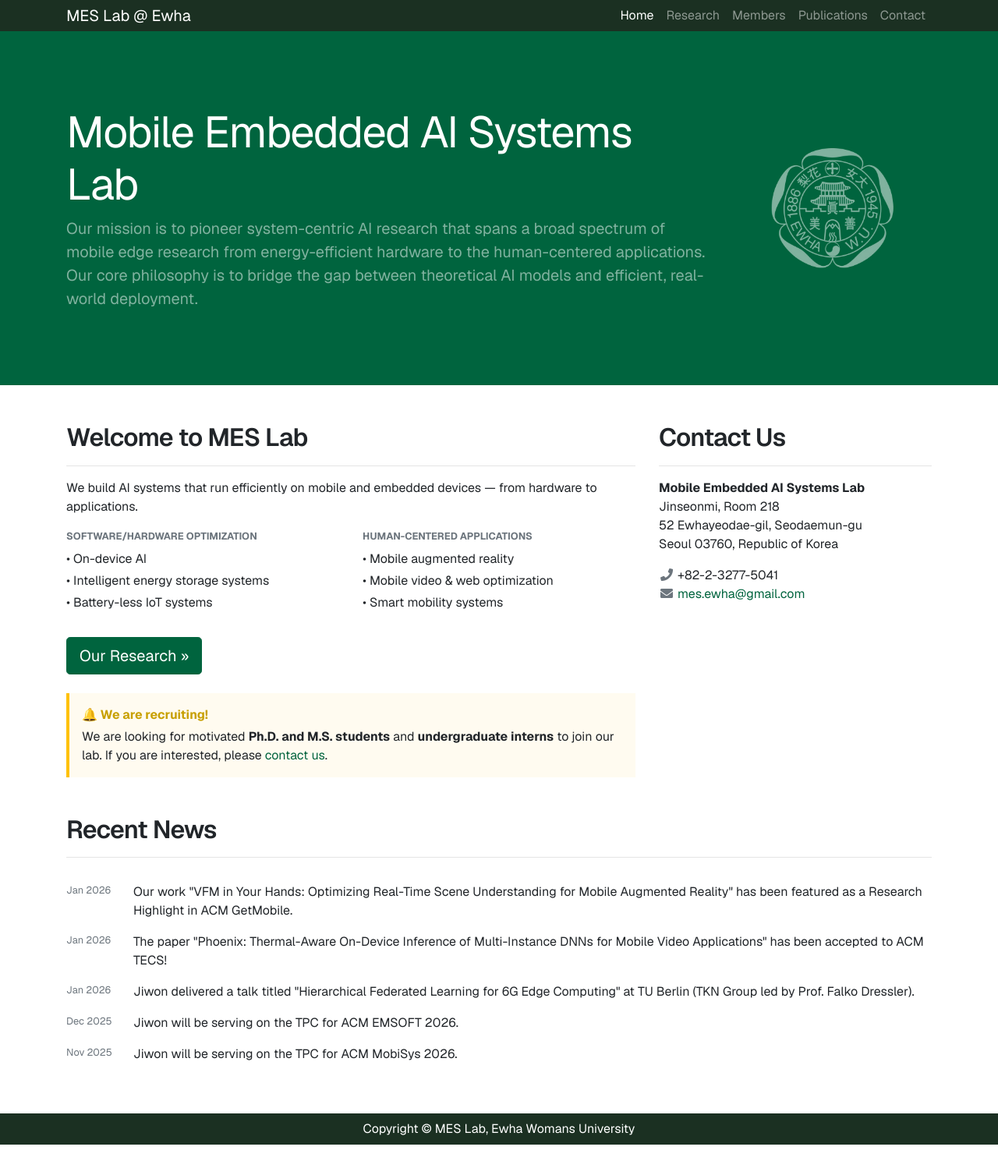
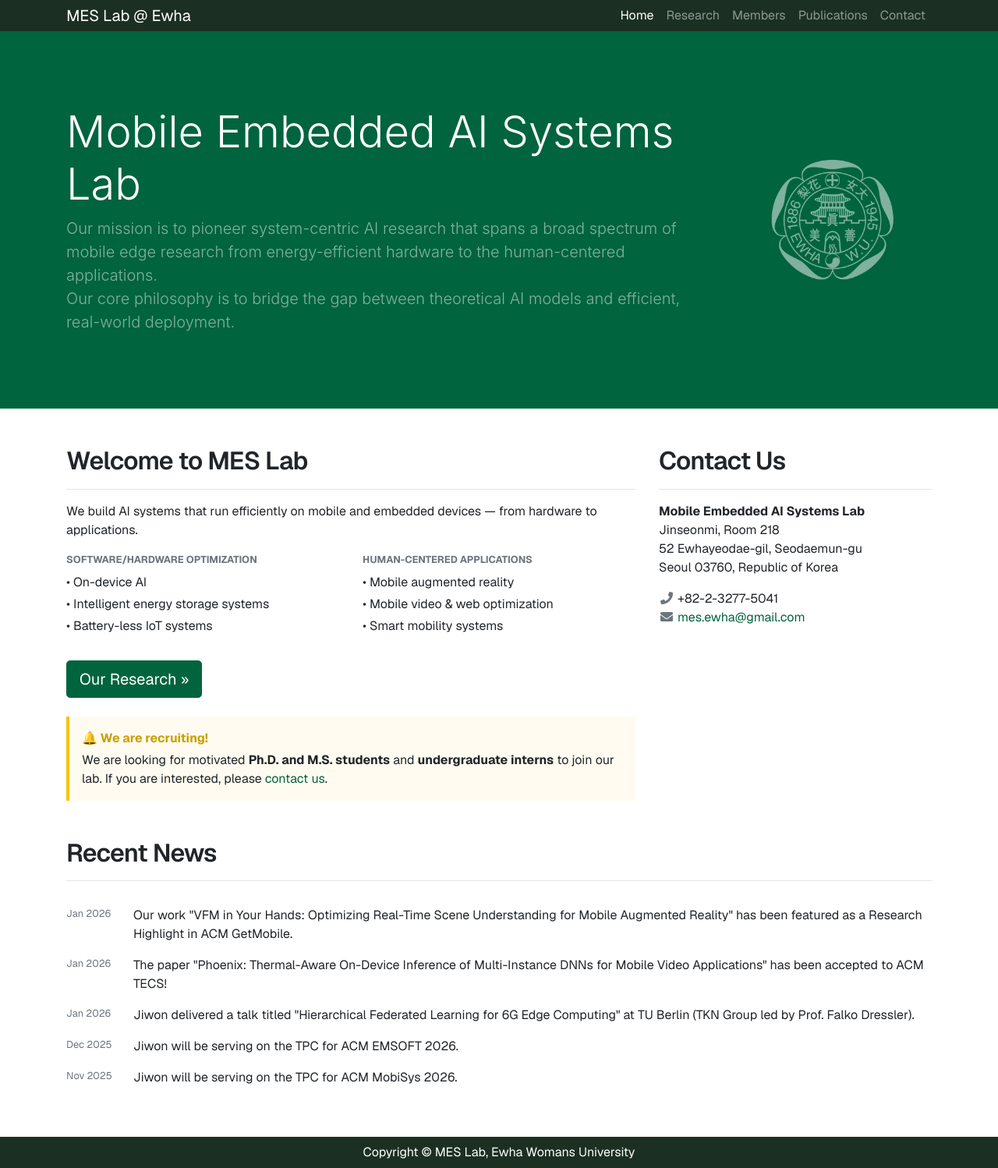
Before and after one commit to MAIS-Lab/mais-lab.github.io, a Jekyll site: the page built from index.html, in a window 1280 px wide. Shown: the whole page at 78% size. Built offline with Jekyll 4.4.1, drawn with Linux system fonts in a browser that asks for light colours; before the commit the page ends 1468 px from its top, so only the background shows below that.

Commit message:
style: restore home hero typography

```diff
--- a/_includes/header.html
+++ b/_includes/header.html
@@ -1,6 +1,6 @@
 <!-- Header -->
 {% if page.url == "/" %}
-<header class="bg-primary py-5 mb-5">
+<header class="bg-primary py-5 mb-5 home-hero">
   <div class="container h-100">
     <div class="row h-100 align-items-center">
       <div class="col-lg-9 col-md-8">
--- a/assets/css/_sass/custom.scss
+++ b/assets/css/_sass/custom.scss
@@ -18,6 +18,18 @@
 h1, h2, h3, h4, h5, h6 {
   font-weight: 600;
   letter-spacing: -0.025em;
+}
+
+/* Keep the main hero title and mission statement on Bootstrap's original
+   system font stack. */
+.home-hero h1,
+.home-hero .lead {
+  font-family: -apple-system, BlinkMacSystemFont, "Segoe UI", Roboto, "Helvetica Neue", Arial, "Noto Sans", sans-serif;
+}
+
+.home-hero h1 {
+  font-weight: 300;
+  letter-spacing: normal;
 }
 
 /* Contact page: keep the map at its original 600x450 size when space
```
